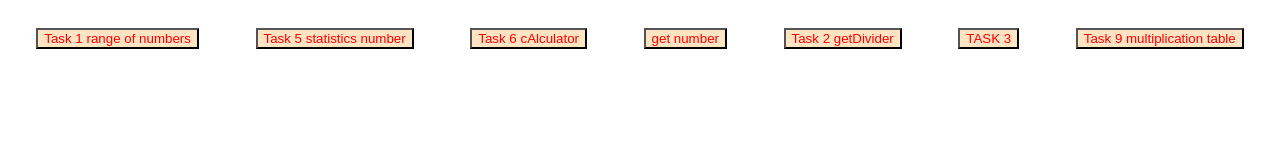
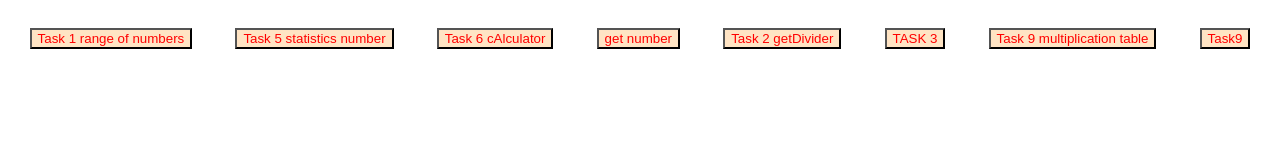
Before and after one commit to Ivanna1215/lesson-24, a plain HTML site: page index.html in a window 1280 px wide. Drawn offline with Linux system fonts and the light colour scheme.

Commit message:
commit123452

```diff
--- a/index.html
+++ b/index.html
@@ -34,6 +34,7 @@
 
     <button onclick="getDiv()">TASK 3</button>
     <button onclick="multiplicationTable()"> Task 9 multiplication table </button>
+    <button onclick="tAsk9()">Task9</button>
 
     <script src="./js/script.js"></script>
 </body>
--- a/js/script.js
+++ b/js/script.js
@@ -106,4 +106,22 @@ alert (`Your result ${divider}`)
          i++;
       }
     document.write (msg);
+
   }
+
+
+
+  function tAsk9 () {
+      for (let i = 1; i <=10; i++) {
+          for (let j = 1; j <= 9; j++) {
+              let num = i * j;
+             let msg;
+            //  document.write ( ' '+num+ ' ');
+             document.write ( i+ ('x')+j+('= ') +num+' ');
+            //   msg+= i + ('x') + j+ ('= ') + num ;
+
+          }
+       document.write ('<br>')
+      }
+
+  }
```
